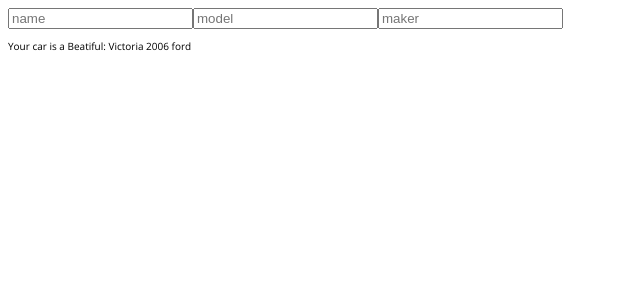
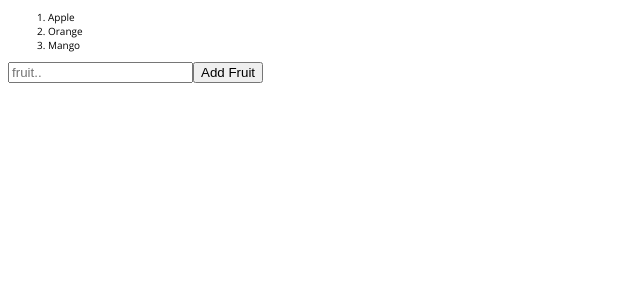
Before and after one commit to Mrufaihi/React-JS-Begineer, a React (Vite) app in the folder my-react-app/: page / in a window 1280 px wide. Shown: the top 300 px of the page, without its empty margins (0-640 px from the left). Built offline with nearby package versions, Linux system fonts and the light colour scheme.

Commit message:
Update Arrays State (Fruits)

```diff
--- a/my-react-app/src/App.jsx
+++ b/my-react-app/src/App.jsx
@@ -1,11 +1,12 @@
 // Explain this function in simple terms:
 // imports
-import CarObject from './components/CarObject';
+
+import FruitArray from './components/FruitArray';
 
 function App() {
   //Props
 
-  return <CarObject />;
+  return <FruitArray />;
 }
 // propType;
 
--- /dev/null
+++ b/my-react-app/src/components/FruitArray.jsx
@@ -0,0 +1,33 @@
+import { useState } from 'react';
+
+function FruitArray() {
+  const [fruits, setFruits] = useState(['Apple', 'Orange', 'Mango']);
+
+  function handleAddFruit() {
+    const inputFruit = document.getElementById('addFruit').value; //get value of input
+    setFruits((f) => [...f, inputFruit]); //add value to setFruits[]
+
+    document.getElementById('addFruit').value = ''; //reset value of input
+  }
+
+  function handleRemoveFruit(index) {
+    setFruits((prevFruit) => prevFruit.filter((_, i) => i !== index)); //Updater Fun => use prev array | _ to ignore args
+    // simpler:  setFruits(fruits.filter((_, i) => i !== index));
+  }
+
+  return (
+    <div>
+      <ol>
+        {fruits.map((fruit, index) => (
+          <li onClick={() => handleRemoveFruit(index)} key={index}>
+            {fruit}
+          </li>
+        ))}
+      </ol>
+      <input type="text" placeholder="fruit.." id="addFruit" />
+      <button onClick={handleAddFruit}>Add Fruit</button>
+    </div>
+  );
+}
+
+export default FruitArray;
```
